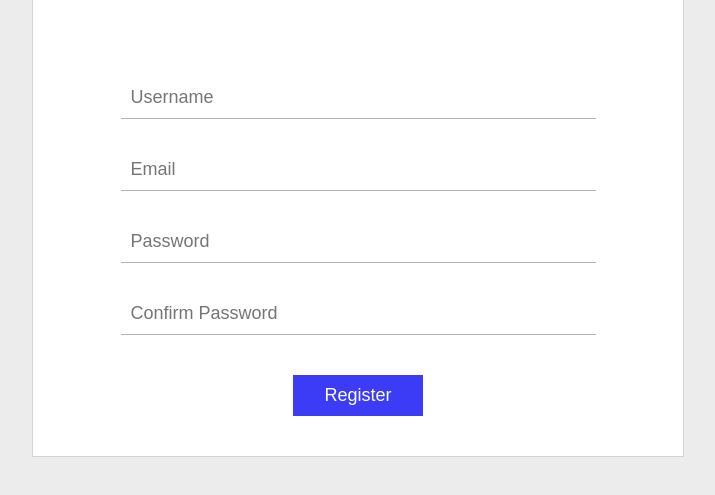
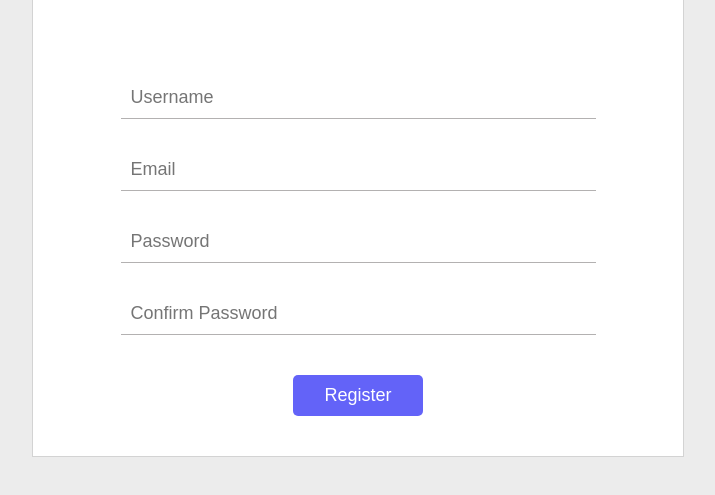
Before and after one commit to thoughtlessmind/Login-Page, a plain HTML site: page index.html in a window 1280 px wide. In both pictures the pointer is over the input "Register". Shown: the part 203-698 px from the top of the page, without its empty margins (282-997 px from the left). Drawn offline with Linux system fonts and the light colour scheme.

Commit message:
Update style.css

```diff
--- a/style.css
+++ b/style.css
@@ -49,6 +49,11 @@ input{
     color: #fff;
     cursor: pointer;
     margin-top: 40px;
+    border-radius: 5px;
+}
+
+#submit:hover{
+    background: rgba(60, 60, 247, 0.8);
 }
 
 input:focus{
```
